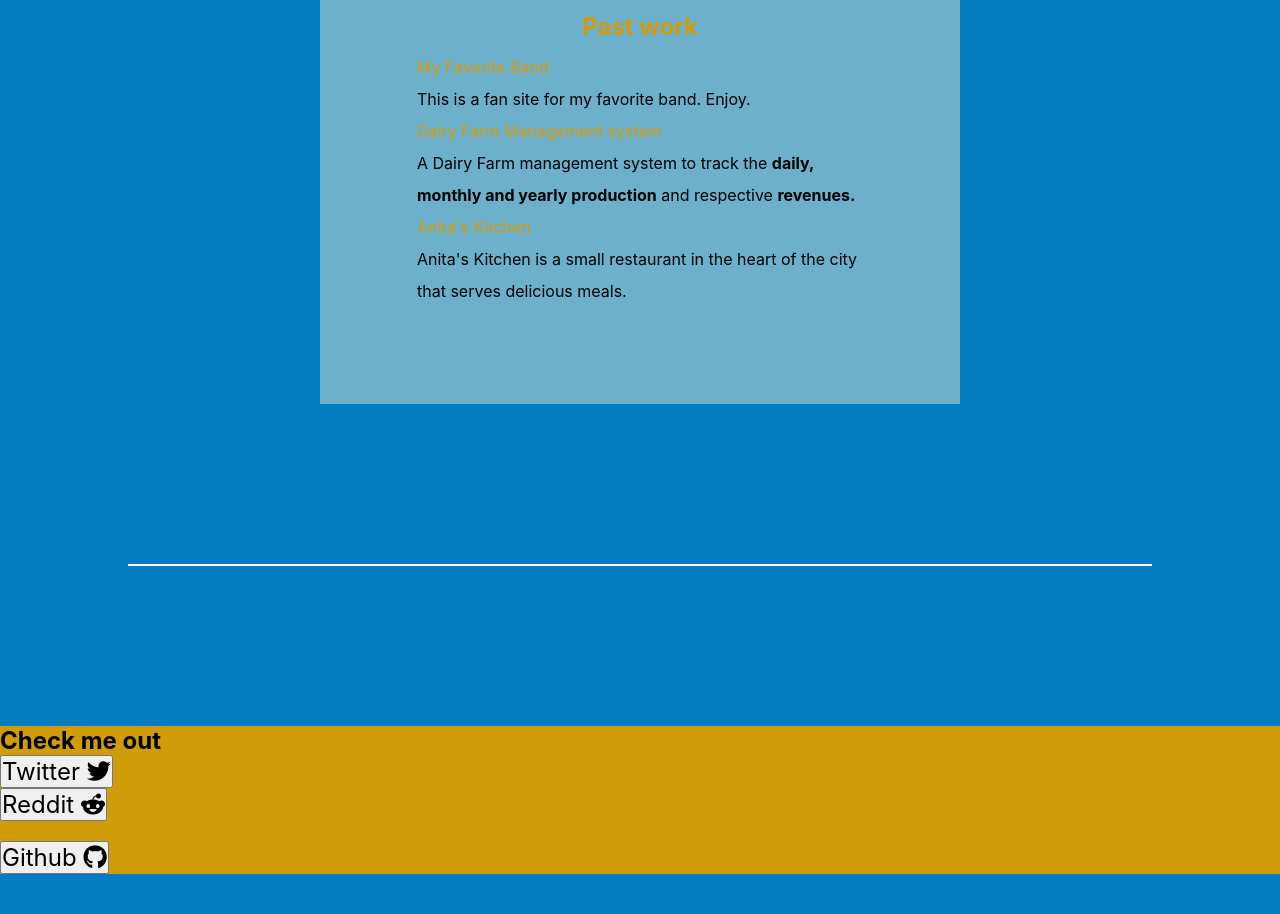
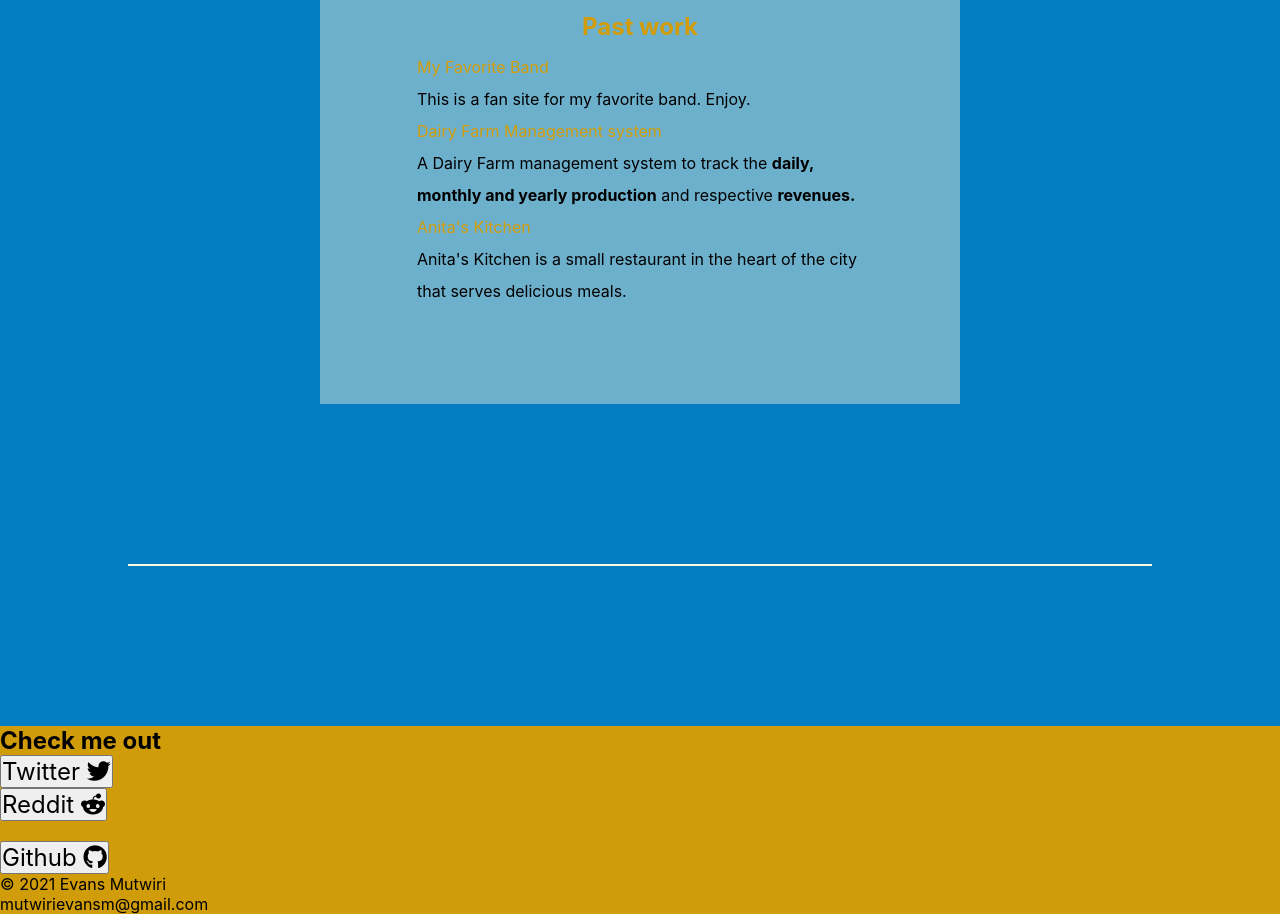
Before and after one commit to EvansMutwiri/PortfolioLandingPage, a plain HTML site: page index.html in a window 1280 px wide. Shown: the part 1419-2333 px from the top of the page. Before the commit the page ends 2293 px from the top, so only its background shows below. Drawn offline with Linux system fonts and the light colour scheme.

Commit message:
Add footer content

```diff
--- a/index.html
+++ b/index.html
@@ -103,7 +103,8 @@
       <p><a href="https://twitter.com/1Twiri"><button style="font-size:24px">Reddit <i class="fa fa-reddit-alien"></i></button></p>
       <p><a href="https://github.com/EvansMutwiri/"><button style="font-size:24px">Github <i class="fa fa-github"></i></button></a></p>
     </div>
-
+    <div class="copyright"><p>&#169; 2021 Evans Mutwiri</p></div>
+    <div class="emailme">mutwirievansm@gmail.com</div>
   </div>
 </body>
 </html>
```
